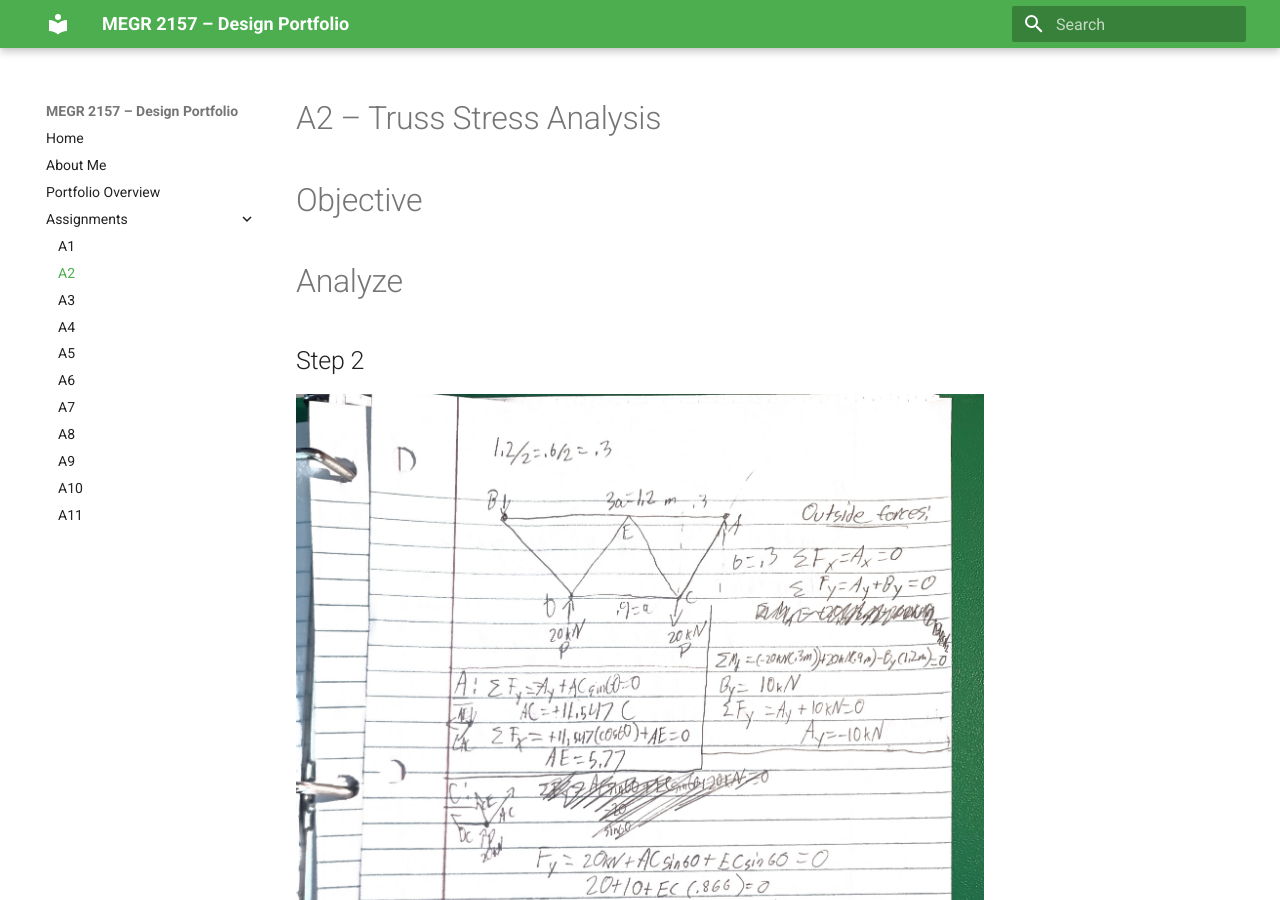
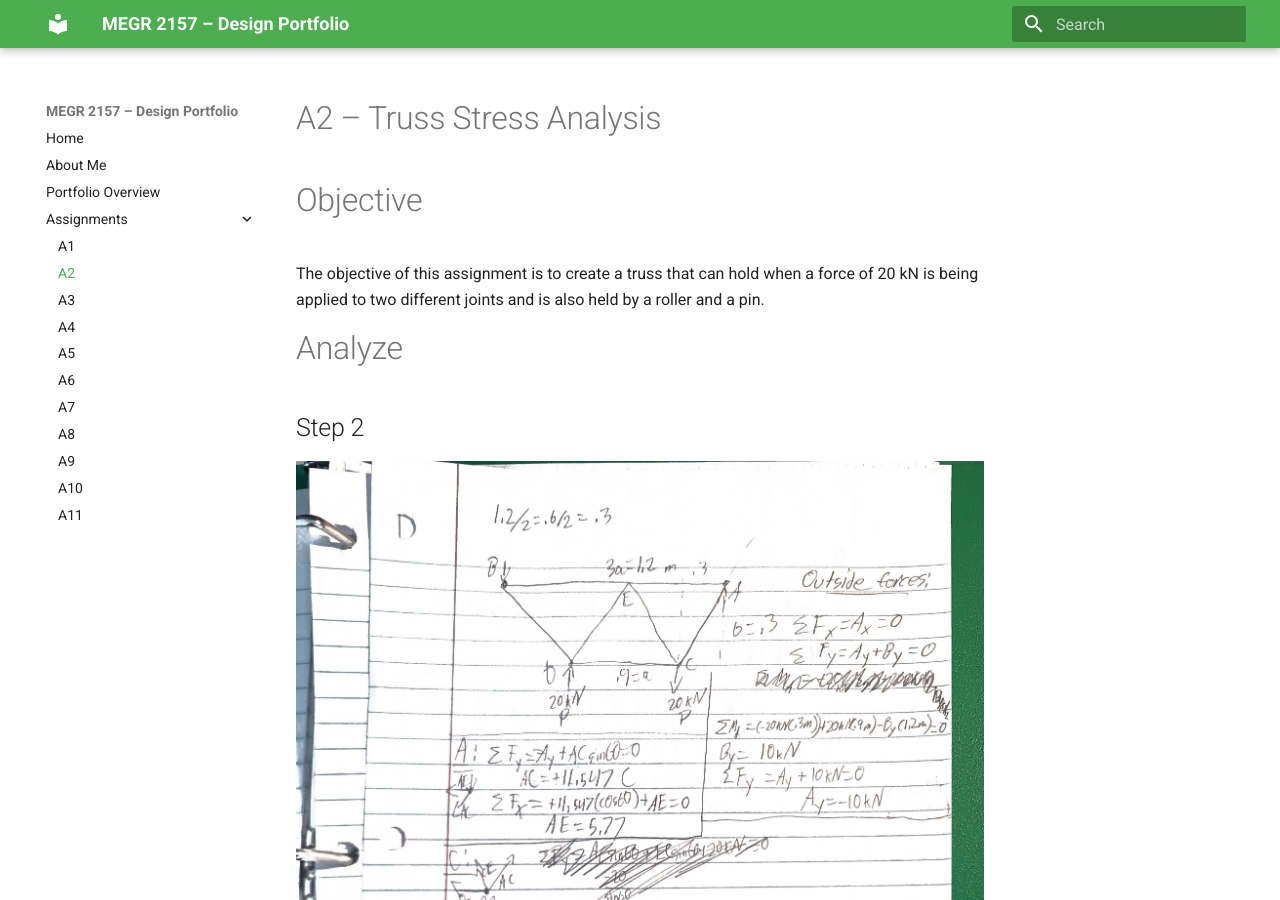
Before and after one commit to triangulum-1/megr2156-portfolio, an MkDocs documentation site: the page built from docs/assignments/A02/index.md, in a window 1280 px wide and 900 px high. Built offline with MkDocs 1.6.1 and Material for MkDocs 9.7.7, drawn with Linux system fonts in a browser that asks for light colours; some of the changed text lies outside the part shown.

Commit message:
Revise objective and communication details in index.md
Updated the objective and communication sections to clarify the assignment's goals and learning outcomes.

```diff
--- a/docs/assignments/A02/index.md
+++ b/docs/assignments/A02/index.md
@@ -1,7 +1,7 @@
 # A2 – Truss Stress Analysis
 
 # Objective
-
+The objective of this assignment is to create a truss that can hold when a force of 20 kN is being applied to two different joints and is also held by a roller and a pin.
 
 # Analyze
 ## Step 2
@@ -65,3 +65,4 @@
 For this assignment, I designed a lightweight planar truss using ASTM A500 Grade B structural steel. The truss was designed around the required dimensions a=0.4, b=0.3, and an applied load of P=25 at joints C and D. I selected a simple truss consisting of five joints and seven members in the design of a Warren truss so that the structure remains relatively simple for CAD modeling and analysis. The design consists of a lower brace and upper member that are connected by braces creating three triangle shapes between them.
 
 # Communicate
+I learned how to calculate the shear forces acting on a pin, how to calculate with a safety factor, and calculate a necessary cross section.
```
